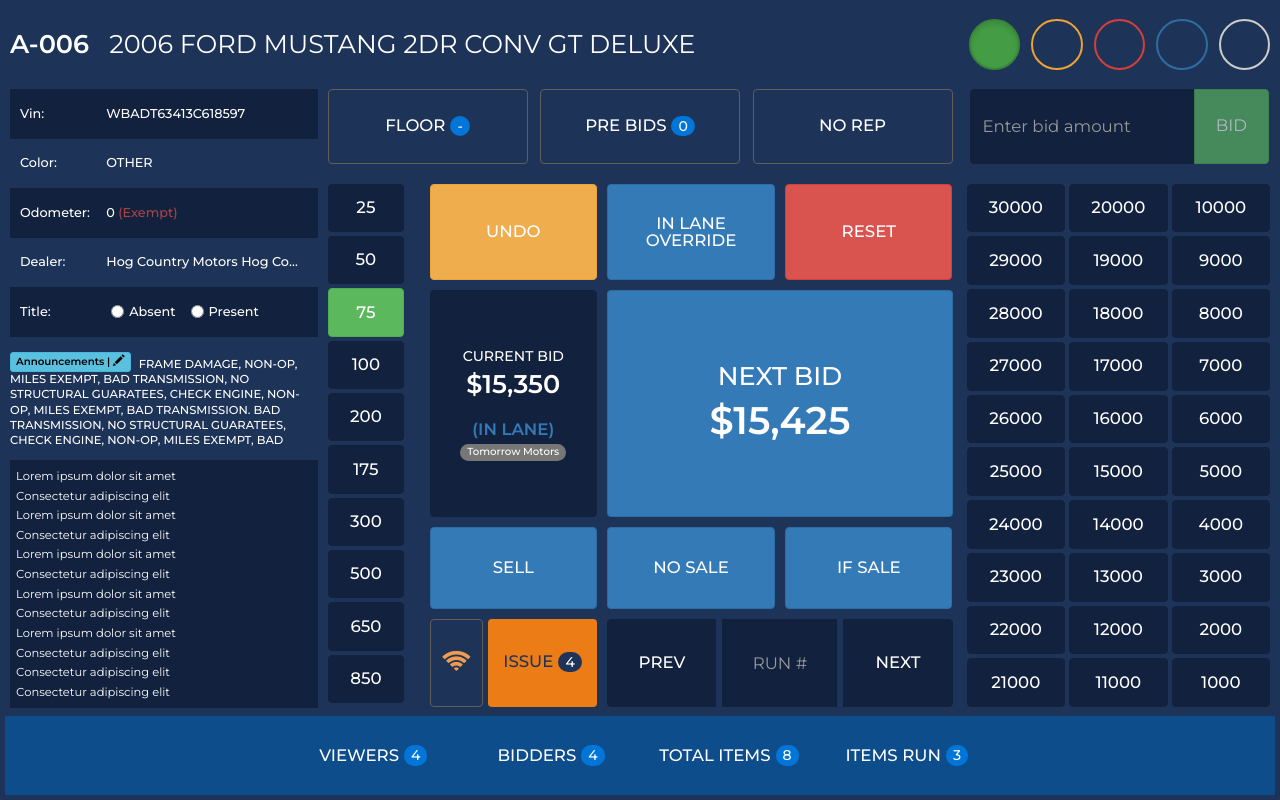
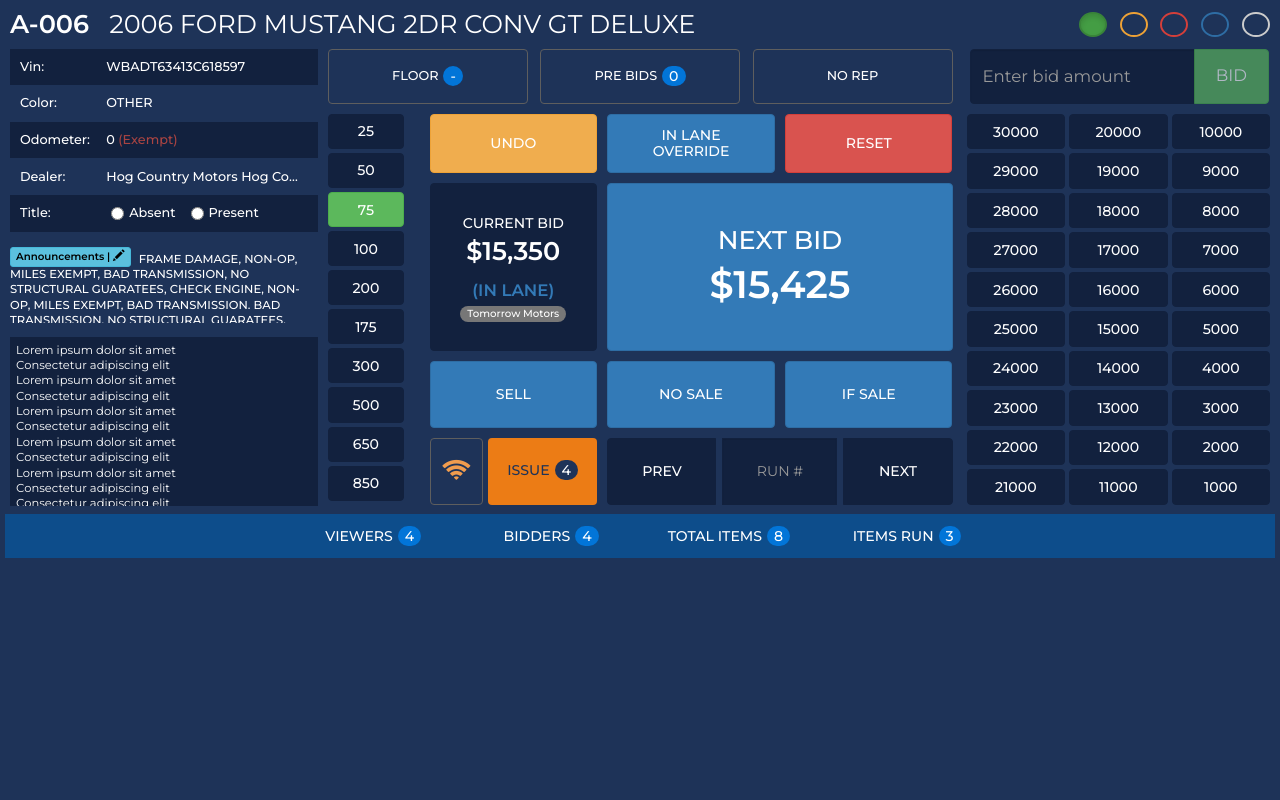
Before and after one commit to schaslivchik/clerk, a plain HTML site: page index.html in a window 1280 px wide. Drawn offline with nearby package versions, Linux system fonts and the light colour scheme.

Commit message:
added bottom part

```diff
--- a/clerk-compact-frame.css
+++ b/clerk-compact-frame.css
@@ -1,5 +1,7 @@
 /* GLOBAL STYLES */
-
+.alert {
+    margin-bottom: 0;
+}
 .clerk-compact {
     background: #1E3358;
     font-family: 'Montserrat', Arial, Helvetica, sans-serif;
@@ -8,7 +10,7 @@
     height: 100vh;
 }
 .clerk-compact-panel {
-    height: 100%;
+    height: 70%;
 }
 .clerk-compact .badge-primary {
     background: #0275D8;
@@ -41,7 +43,7 @@
 
 .clerk-compact .header-actual-vehicle {
     display: flex;
-    height: 10%;
+    height: 7%;
 }
 
 .clerk-compact .header-actual-vehicle .vehicle-name,
@@ -66,15 +68,16 @@
 .clerk-compact .header-actual-vehicle .vehicle-lights {
     max-width: 24.5%;
     display: flex;
-    justify-content: space-between;
+    justify-content: flex-end;
     align-items: center;
 }
 
 .clerk-compact .header-actual-vehicle .vehicle-lights div.btn {
-    width: 4vw;
-    height: 4vw;
+    width: 2vw;
+    height: 2vw;
     border-radius: 50%;
     border-width: 2px;
+    margin-left: 1vw;
 }
 
 .clerk-compact .header-actual-vehicle .vehicle-lights div.btn:not(.active) {
@@ -94,7 +97,7 @@
 
 .simulcast-panel {
     display: flex;
-    height: 80%;
+    height: 85%;
 }
 
 .simulcast-column-left,
@@ -240,14 +243,14 @@
     overflow: hidden;
     margin-bottom: 4px;
     overflow-y: scroll;
-    height: 40%;
+    height: 37%;
     padding: 6px;
 }
 
 .simulcast-column-left .description-table .history div {
     font-weight: 400;
     font-size: 0.9vw;
-    line-height: 1.3vw;
+    line-height: 1.2vw;
     width: 100%;
 }
 
@@ -258,7 +261,7 @@
     height: 40%
 }
 .announce {
-    height: 20%;
+    height: 23%;
     padding-right: 0;
     width: 100%;
 }
@@ -308,8 +311,8 @@
 .simulcast-column-center .main-buttons .center-column .floor-buttons .form-control {
     height: 100%;
     padding: 0px;
-    line-height: 1.3vw;
-    font-size: 1.3vw;
+    line-height: 1.2vw;
+    font-size: 1.1vw;
 }
 
 .top-buttons,.center-buttons {
@@ -334,7 +337,7 @@
     justify-content: center;
     display: flex;
     align-items: center;
-    font-size: 1.3vw;
+    font-size: 1vw;
 }
 
 .simulcast-column-center .main-buttons {
@@ -347,7 +350,7 @@
     display: flex;
     flex-direction: column;
     justify-content: flex-start;
-    margin-top: 20px;
+    margin-top: 10px;
     overflow-y: scroll;
     margin-bottom: 4px;
 }
@@ -356,7 +359,7 @@
 .simulcast-column-right .alt-group-btn div.btn {
     margin-bottom: 4px;
     font-weight: 500;
-    font-size: 1.3vw;
+    font-size: 1.1vw;
     display: flex;
     align-items: center;
     justify-content: center;
@@ -406,6 +409,7 @@
     display: flex;
     justify-content: space-between;
     margin-bottom: 4px;
+    min-height: 40px;
 }
 .floor-buttons-items {
     max-width: 66%;
@@ -543,7 +547,7 @@
     display: flex;
     flex-wrap: wrap;
     align-items: stretch;
-    padding-top: 20px;
+    padding-top: 10px;
     margin-left: 15px;
 }
 .center-column>div {
@@ -552,6 +556,7 @@ width: 100%;
 .bottom-buttons {
     height: 100%;
     padding-bottom: 10px;
+    min-height: 50px;
 }
 .curent-bid {
     font-size: 1.1vw;
@@ -566,7 +571,7 @@ width: 100%;
     font-size: 1.3vw;
     font-weight: 600;
     text-transform: uppercase;
-    margin: 15px 0 -10px;
+    margin: 10px 0 -10px;
 }
 .price {
     font-weight: 600;
@@ -589,7 +594,7 @@ width: 100%;
     height: 88%;
     width: 100%;
     justify-content: space-between;
-    padding-top: 20px;
+    padding-top: 10px;
 }
 .simulcast-column-right .alt-group-btn .btn {
     padding: 0;
@@ -645,7 +650,7 @@ width: 100%;
 
 /*toolbar*/
 .simulcast-toolbar {
-    height: 10%;
+    height: 8%;
     background-color: #0D4D8B;
     width: 100%;
 }
@@ -664,7 +669,11 @@ width: 100%;
     text-transform: uppercase;
     font-weight: 500;
     cursor: default;
-    font-size: 1.3vw;
+    font-size: 1.1vw;
+}
+/*bottom part*/
+.chat-line {
+    height: 30%;
 }
 /*MEDIA*/
 @media all and (max-width: 991px) {
```
Also changed, not shown: index.html (+3 -1 lines).
